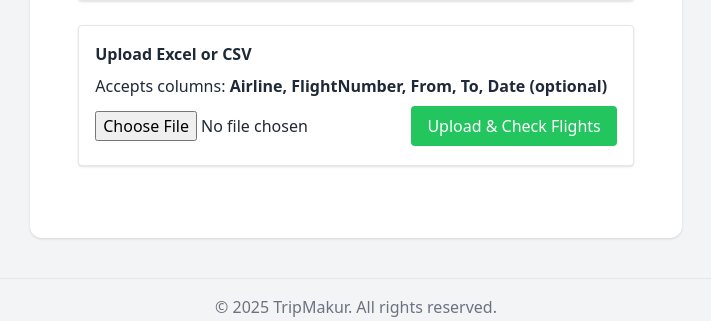
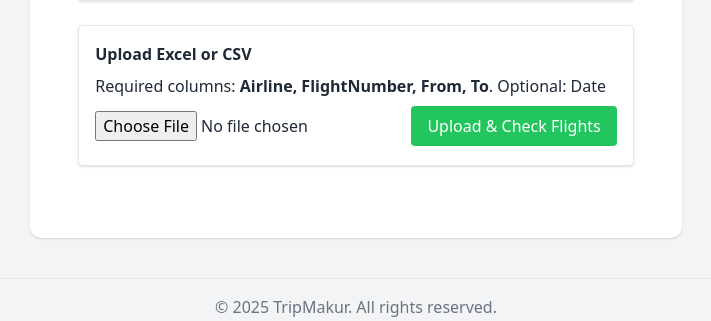
Before and after one commit to tripmakur/tripmakur, a Flask app: template templates/flight_status.html in a window 1280 px wide. Shown: the part 699-1020 px from the top of the page, without its empty margins (284-995 px from the left). Run offline with Flask 3, Linux system fonts and the light colour scheme; the template is opened without the code that fills it, so the values that code supplies are empty; some libraries are stand-ins or nearby versions.

Commit message:
Update flight_status.html

```diff
--- a/templates/flight_status.html
+++ b/templates/flight_status.html
@@ -4,13 +4,11 @@
     <h1 class="text-2xl font-bold mb-6">Flight Status Checker</h1>
 
     <!-- Company Info -->
-    <form method="POST" action="{{ url_for('flight_status') }}" class="mb-6">
-        <div class="mb-2">
-            <label class="block font-semibold">Company Name:</label>
-            <input type="text" name="company" value="{{ company }}" readonly
-                   class="border p-2 w-full rounded bg-gray-100">
-        </div>
-    </form>
+    <div class="mb-6">
+        <label class="block font-semibold">Company Name:</label>
+        <input type="text" name="company" value="{{ company }}" readonly
+               class="border p-2 w-full rounded bg-gray-100">
+    </div>
 
     <!-- Manual Flight Lookup -->
     <form method="POST" action="{{ url_for('flight_status') }}" class="card p-4 mb-6 border rounded bg-white shadow">
@@ -52,7 +50,7 @@
     <form method="POST" action="{{ url_for('upload_file') }}" enctype="multipart/form-data"
           class="card p-4 mb-6 border rounded bg-white shadow">
         <h3 class="font-bold mb-2">Upload Excel or CSV</h3>
-        <p class="mb-2">Accepts columns: <strong>Airline, FlightNumber, From, To, Date (optional)</strong></p>
+        <p class="mb-2">Required columns: <strong>Airline, FlightNumber, From, To</strong>. Optional: Date</p>
 
         <input type="hidden" name="company" value="{{ company }}">
 
```
